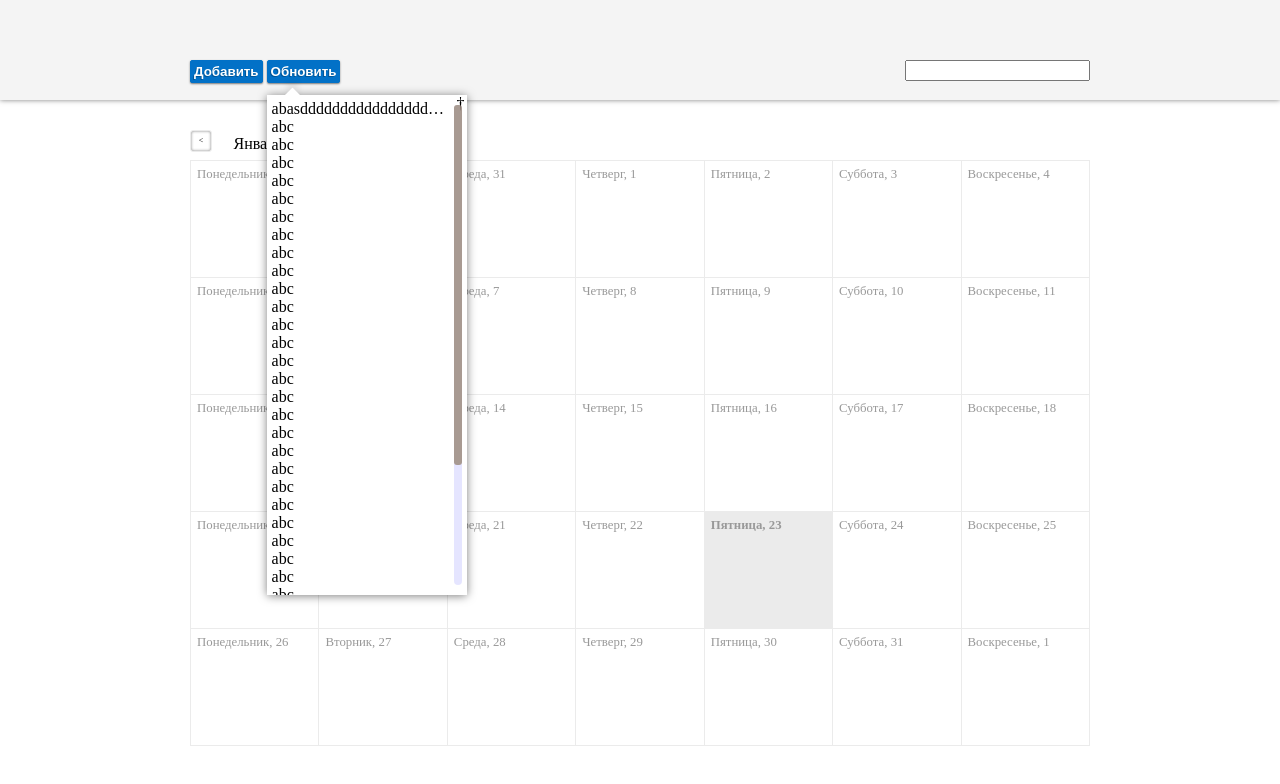
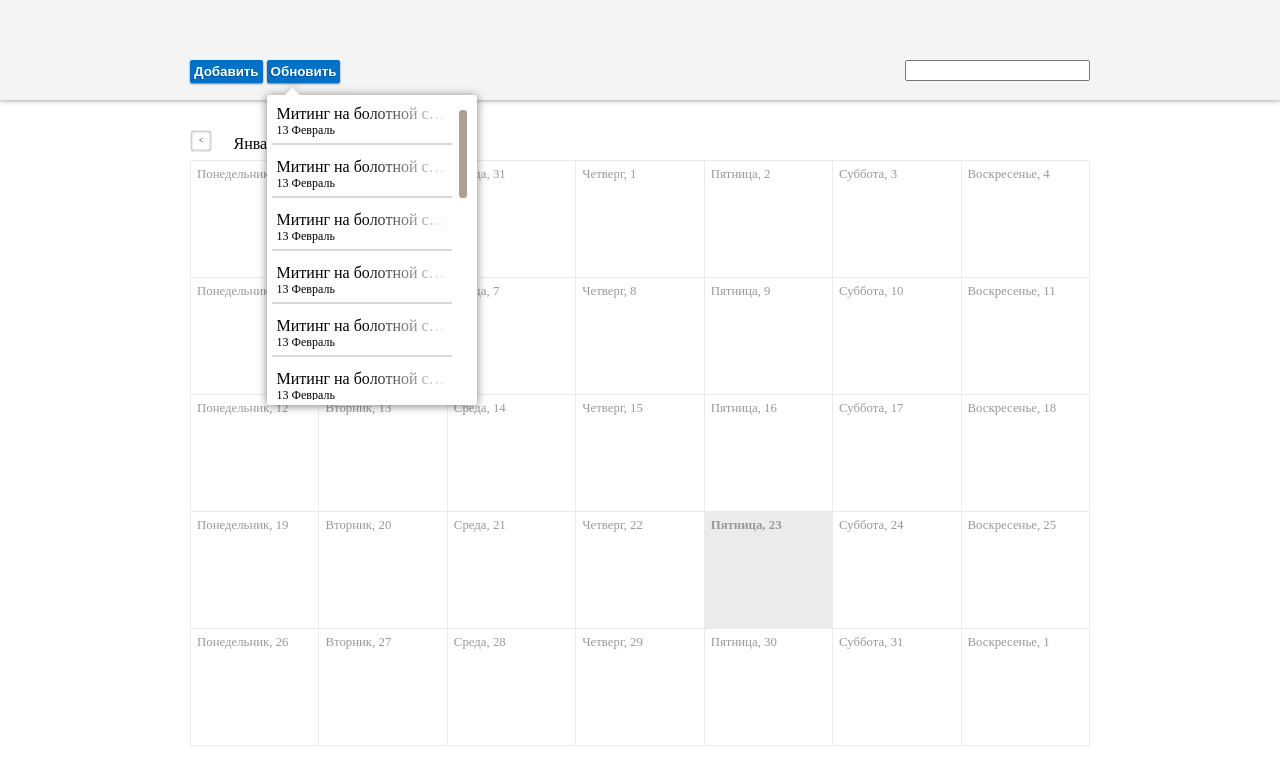
Before and after one commit to kinoshnik2070/calendar, a plain HTML site: page index.html in a window 1280 px wide. Both pictures are taken after a click on the button "Обновить". Drawn offline with Linux system fonts and the light colour scheme.

Commit message:
Поправил верстку попапов

```diff
--- a/index.html
+++ b/index.html
@@ -86,12 +86,23 @@
 				</ul>
 			</form>
 		</script>
+		<script type="text/template" id="result-search-item-template">
+			<li class="b-list__event_item">
+				<div class="b-list__fading_text_container">
+					<div class="b-list__fading_text"></div>
+				</div>
+				<div class="b-list__event_item_title">{name}</div>
+				<div class="b-list__event_item_date">{day} {month}</div>
+			</li>
+			<hr/>
+		</script>
 		<script type="text/javascript" src="script/hh.js"></script>
 		<script type="text/javascript" src="script/hh.Observer.js"></script>
 		<script type="text/javascript" src="script/hh.gui.Calendar.js"></script>
 		<script type="text/javascript" src="script/hh.gui.Popup.js"></script>
 		<script type="text/javascript" src="script/hh.gui.DropList.js"></script>
 		<script type="text/javascript" src="script/hh.gui.Scrollbar.js"></script>
+		<script type="text/javascript" src="script/hh.model.event.js"></script>
 		<script type="text/javascript" src="script/main.js"></script>
 	</body>
 </html>
--- a/script/hh.gui.DropList.js
+++ b/script/hh.gui.DropList.js
@@ -16,8 +16,6 @@
 		this._data = [];
 		this._tmplItem = options.tmplItem;
 
-
-
 		this.renderByData = function(data) {
 
 			this._data = data;
@@ -30,16 +28,19 @@
 			this.show();
 
 
-			var a = new hh.gui.Scrollbar({
+			var b = {
 				scroller: document.querySelector(".b-list__scroll"),
 				content: document.querySelector(".b-list__event"),
 				wrapper: document.querySelector(".b-list__scroll_container")
-			});
-		};
+			};
+			if(!this.scrollbar) {
+				this.scrollbar = new hh.gui.Scrollbar(b);
+			}
+			this.scrollbar.calck();
 
-		render = function() {
-			this.parent.render();
-			this._container.innerHTML = this._template;
+			if(b.content.offsetHeight < b.scroller.offsetHeight) {
+				hh.util.addClass(this._container, "b-popup-scoller")
+			}
 		};
 
 	};
--- a/script/hh.gui.Popup.js
+++ b/script/hh.gui.Popup.js
@@ -6,6 +6,7 @@
 		if (typeof options === "undefined") {
 			options = {};
 		}
+		this.closed = options.closed;
 
 		this.margin = options.margin;
 
@@ -19,8 +20,9 @@
 
 		hh.util.addClass(this._close, "b-popup__close");
 		this._container.innerHTML = this._template;
-		this._container.appendChild(this._close);
-		this._close.innerHTML = "&dagger;";
+		if(this.closed) {
+			this._container.appendChild(this._close);
+		}
 
 		this._initEvents = function() {
 
@@ -47,6 +49,9 @@
 		};
 
 		this.render = function() {
+			if(this.closed) {
+				this._container.appendChild(this._close);
+			}
 			document.body.appendChild(this._container);
 		};
 
@@ -65,7 +70,6 @@
 		};
 
 		this._calckPosition = function() {
-			console.info(this._anchor);
 			if (this._anchor === null) {
 				return
 			};
--- a/script/hh.gui.Scrollbar.js
+++ b/script/hh.gui.Scrollbar.js
@@ -3,24 +3,46 @@
 		var self = this;
 		this._container = document.createElement("div");
 		hh.util.addClass(this._container, "b-list__container_scrollbar");
-
 		this._scroller = options.scroller;
 		this._content = options.content;
 		this._wrapper = options.wrapper;
-		this._height = (this._scroller.offsetHeight / this._content.offsetHeight) * this._scroller.offsetHeight;
-		this._width = this._scroller.offsetWidth - this._content.offsetWidth;
-
 		this._scrollbar = document.createElement("div");
 		hh.util.addClass(this._scrollbar, "b-list_scrollbar");
 		this._container.appendChild(this._scrollbar);
-		this._scroller.style.width = this._scroller.offsetWidth + this._width + "px";
-		this._scrollbar.style.height = this._height - 20 + "px";
+		this._wrapper.appendChild(this._container);
 
-		this._wrapper.appendChild(this._container);
 		hh.util.addEvent(this._wrapper, "scroll", function() {
-			var b = (self._scroller.scrollTop / self._content.offsetHeight) * self._scroller.offsetHeight;
-			self._scrollbar.style.top = b + "px";
+			var dy = (self._scroller.scrollTop / self._content.offsetHeight) * self._scroller.offsetHeight;
+			self._scrollbar.style.top = dy + "px";
+
 		});
+
+		hh.util.addEvent(this._scrollbar, "mousedown", function(event) {
+			self._isDown = true;
+			self._y = parseInt(event.pageY, 10);
+
+		});
+
+		hh.util.addEvent(this._scrollbar, "mouseup", function() {
+			self._isDown = false;
+		});
+
+		hh.util.addEvent(document.body, "mousemove", function(event) {
+			if(self._isDown) {
+				var dy = event.pageY - self._y;
+				self._scroller.scrollTop += (dy/self._scroller.offsetHeight) * self._content.offsetHeight;
+				self._y=event.pageY;
+			}
+		});
+
+		this.calck = function() {
+			this._height = (this._scroller.offsetHeight / this._content.offsetHeight) * this._scroller.offsetHeight;
+			this._width = this._scroller.offsetWidth - this._content.offsetWidth;
+			this._scroller.style.width = this._scroller.offsetWidth + this._width + "px";
+			this._scrollbar.style.height = this._height - 20 + "px";
+		};
+
+		this.calck();
 
 	}
 
--- a/script/main.js
+++ b/script/main.js
@@ -5,7 +5,8 @@ var addEventPopup = new hh.gui.Popup({
 	margin: {
 		top: -10,
 		left: 145
-	}
+	},
+	closed: true
 });
 var faseEventPopup = new hh.gui.Popup({
 	template: document.getElementById("popup-fast-add-template").innerHTML,
@@ -13,10 +14,11 @@ var faseEventPopup = new hh.gui.Popup({
 	margin: {
 		top: 35,
 		left: 0
-	}
+	},
+	closed: true
 });
 var resultSearchList = new hh.gui.DropList({
-	tmplItem: "<li class=\"b-list__event_item\"> {title}  </li>"
+	tmplItem: document.getElementById("result-search-item-template").innerHTML
 });
 
 faseEventPopup.render();
@@ -38,6 +40,7 @@ calendar.on("select", function(event, a) {
 window.onresize = function() {
 	addEventPopup.adjust();
 	faseEventPopup.adjust();
+	resultSearchList.adjust();
 };
 
 hh.util.addEvent(document.querySelector(".b-button"), "click", function(event) {
@@ -47,77 +50,69 @@ hh.util.addEvent(document.querySelector(".b-button"), "click", function(event) {
 
 hh.util.addEvent(document.getElementById("abc"), "click", function(event) {
 	var data = [{
-		title: "abasddddddddddddddddddddddddddddddddddddddddddc"
+		name: "Митинг на болотной с участием",
+		day: 13,
+		month: "Февраль"
 	}, {
-		title: "abc"
+		name: "Митинг на болотной с участием",
+		day: 13,
+		month: "Февраль"
+	},{
+		name: "Митинг на болотной с участием",
+		day: 13,
+		month: "Февраль"
+	},{
+		name: "Митинг на болотной с участием",
+		day: 13,
+		month: "Февраль"
+	},{
+		name: "Митинг на болотной с участием",
+		day: 13,
+		month: "Февраль"
+	},{
+		name: "Митинг на болотной с участием",
+		day: 13,
+		month: "Февраль"
+	},{
+		name: "Митинг на болотной с участием",
+		day: 13,
+		month: "Февраль"
+	},{
+		name: "Митинг на болотной с участием",
+		day: 13,
+		month: "Февраль"
+	},{
+		name: "Митинг на болотной с участием",
+		day: 13,
+		month: "Февраль"
 	}, {
-		title: "abc"
-	}, {
-		title: "abc"
-	}, {
-		title: "abc"
-	}, {
-		title: "abc"
-	}, {
-		title: "abc"
-	}, {
-		title: "abc"
-	}, {
-		title: "abc"
-	}, {
-		title: "abc"
-	}, {
-		title: "abc"
-	}, {
-		title: "abc"
-	}, {
-		title: "abc"
-	}, {
-		title: "abc"
-	}, {
-		title: "abc"
-	}, {
-		title: "abc"
-	}, {
-		title: "abc"
-	}, {
-		title: "abc"
-	}, {
-		title: "abc"
-	}, {
-		title: "abc"
-	}, {
-		title: "abc"
-	}, {
-		title: "abc"
-	}, {
-		title: "abc"
-	}, {
-		title: "abc"
-	}, {
-		title: "abc"
-	}, {
-		title: "abc"
-	}, {
-		title: "abc"
-	}, {
-		title: "abc"
-	}, {
-		title: "abc"
-	}, {
-		title: "abc"
-	}, {
-		title: "abc"
-	}, {
-		title: "abc"
-	}, {
-		title: "abc"
-	}, {
-		title: "abc"
-	}, {
-		title: "abc"
-	}, {
-		title: "abc"
+		name: "Митинг на болотной с участием",
+		day: 13,
+		month: "Февраль"
+	},{
+		name: "Митинг на болотной с участием",
+		day: 13,
+		month: "Февраль"
+	},{
+		name: "Митинг на болотной с участием",
+		day: 13,
+		month: "Февраль"
+	},{
+		name: "Митинг на болотной с участием",
+		day: 13,
+		month: "Февраль"
+	},{
+		name: "Митинг на болотной с участием",
+		day: 13,
+		month: "Февраль"
+	},{
+		name: "Митинг на болотной с участием",
+		day: 13,
+		month: "Февраль"
+	},{
+		name: "Митинг на болотной с участием",
+		day: 13,
+		month: "Февраль"
 	}];
 	resultSearchList.setAnchor(event.target);
 	resultSearchList.renderByData(data);
--- a/style/b-list.css
+++ b/style/b-list.css
@@ -4,7 +4,7 @@
 	position: relative;
 	overflow: hidden;
 	width: 200px;
-	height: 500px;
+	height: 300px;
 	background: #fff;
 	text-align: left;
 }
@@ -12,6 +12,10 @@
 .b-list__scroll {
 	height: 100%;
 	overflow-y: scroll;
+	-moz-user-select: none;
+	-khtml-user-select: none;
+	-webkit-user-select: none;
+	user-select: none;
 }
 
 .b-list__scroll::-webkit-scrollbar {
@@ -26,9 +30,9 @@
 	right: 5px;
 	width: 8px;
 	border-radius: 5px;
-	background: #ddf;
-	background: rgba(0, 0, 255, 0.1);
+	background: white;
 	pointer-events: none;
+	display: block;
 }
 
 .b-list_scrollbar {
@@ -47,28 +51,79 @@
 	width:100%;
 	background-color:white;
 	list-style-type:none;
-	margin:0;
-	padding:5px;
-	padding-right:20px;
 	box-sizing:border-box;
+	padding: 0;
+	padding-right: 20px;
+
+	margin: 0px;
 }
 
+.b-list__event hr {
+	border-color: rgb(216, 216, 216);
+	border-style: solid;
+	border-width: 1px;
+	margin-top:3px;
+}
+
+.b-list__event hr:last-child {
+	display: none;
+}
 
 .b-list__event_item {
-	white-space:nowrap;
-	text-overflow:ellipsis;
-	overflow:hidden;
 	position:relative;
+	width:100%;
+	height:40px;
+	box-sizing: border-box;
+	padding: 5px;
 }
 
 .b-list__event_item_title {
 	position:relative;
+	white-space:nowrap;
+	text-overflow:ellipsis;
+	overflow:hidden;
+}
+
+.b-list__event_item_date {
+	font-size: 12px;
+}
+
+.b-list__fading_text_container {
+	width:100%;
+	height:100%;
+	position: absolute;
+	top:0px;
+	left:0px;
+	z-index: 1000;
+	overflow: hidden;
 }
 
 .b-list__fading_text {
-	width:100%;
+	width:50%;
 	height:100%;
 	position:absolute;
-	background: linear-gradient(to left, rgba(255, 255, 255, 0.9), rgba(255,255, 255, 0));
-	top:0px;
+	background: linear-gradient(to left, rgba(255, 255, 255, 1), rgba(255,255, 255, 0));
+	right: 0px;
 }
+
+.b-list__event_item:hover {
+	background-color: rgb(24,159,255);
+	color:white;
+	cursor: pointer;
+}
+.b-list__event_item:hover .b-list__fading_text {
+	background: linear-gradient(to left, rgba(24,159,255,1), rgba(255,255, 255, 0));
+}
+
+/*
+	Дроп лист без скроллеров
+ */
+.b-popup-none-scoller .b-list__container_scrollbar {
+	display: none;
+}
+.b-popup-none-scoller .b-list__event {
+	padding-right: 0px;
+}
+.b-popup-none-scoller .b-list__scroll_container {
+	height: auto;
+}
--- a/style/b-popup.css
+++ b/style/b-popup.css
@@ -8,15 +8,17 @@
 	top: 100px;
 	left: 100px;
 	z-index: 100;
+	padding: 5px;
 }
 
 .b-popup__close {
 	position:absolute;
-	width:10px;
-	height:10px;
-	top:0px;
-	right:0px;
+	width:16px;
+	height:16px;
+	top:3px;
+	right:3px;
 	cursor:pointer;
+	background: url(../image/1422025103_basics-22-16.png) no-repeat;
 }
 
 .b-popup:before, .b-popup:after {
```
Also changed, not shown: image/1422025103_basics-22-16.png (added).
